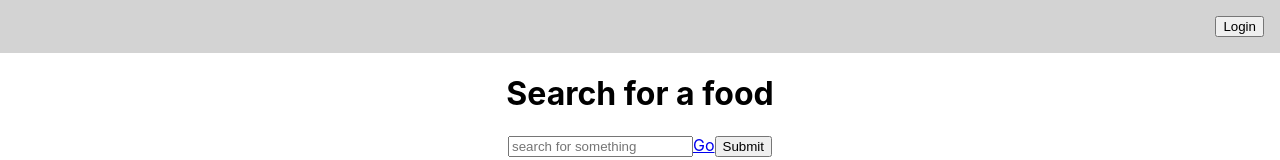
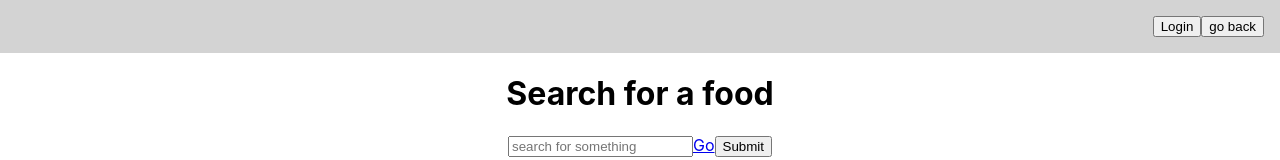
Before and after one commit to xiaomingfu/ModernReactBootcamp, a React (Create React App) app in the folder sec22_react_router_patterns/: page / in a window 1280 px wide. Shown: the top 160 px of the page. Built offline with nearby package versions, Linux system fonts and the light colour scheme.

Commit message:
add back button

```diff
--- a/sec22_react_router_patterns/src/Navbar.js
+++ b/sec22_react_router_patterns/src/Navbar.js
@@ -16,7 +16,8 @@
         return (
             <div className="Navbar">
                 <button onClick={this.handleLog}>Login</button>
-
+                {/* go back */}
+                <button onClick={this.props.history.goBack}>go back</button>
             </div>
         )
     }
```
